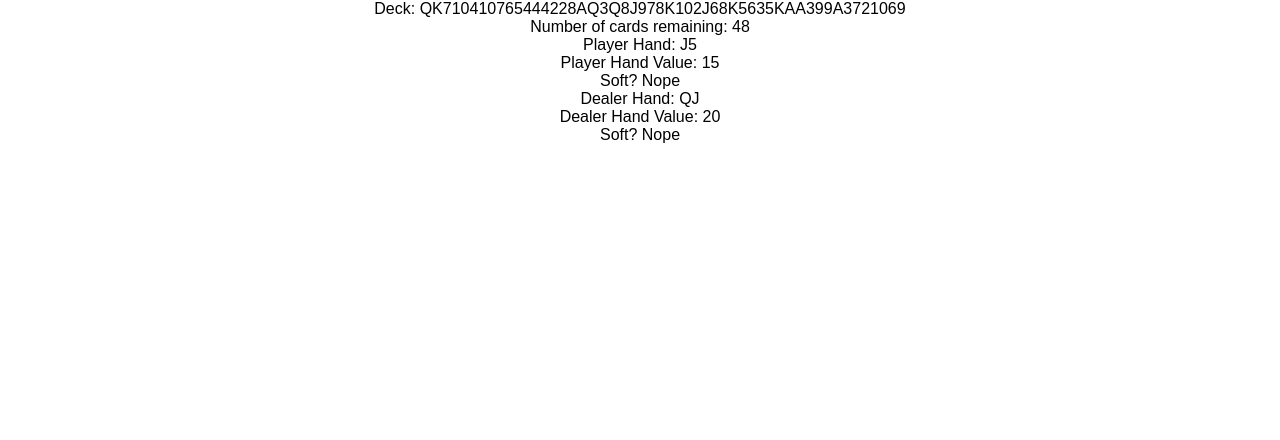
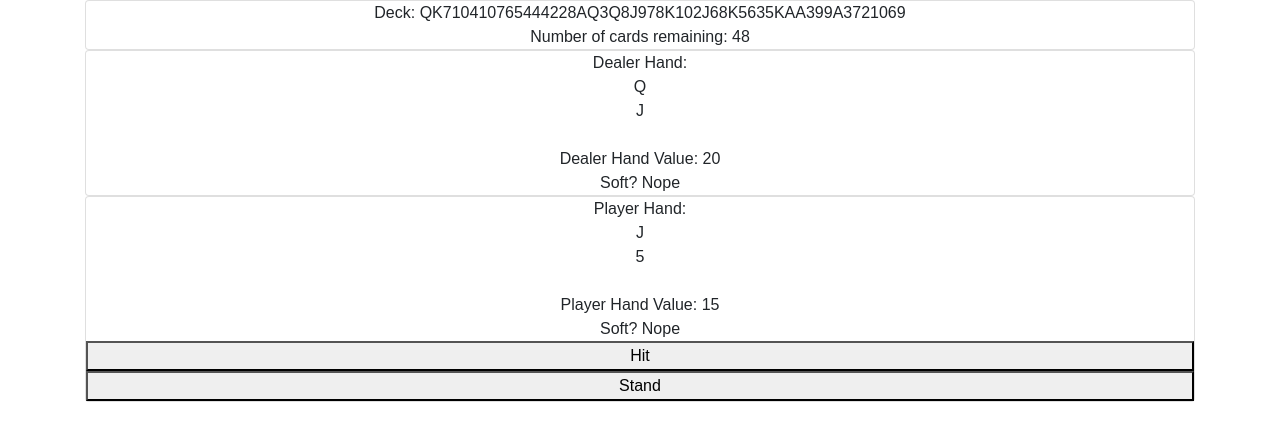
Before and after one commit to Xiupan/apple-blackjack, a React (Create React App) app: page / in a window 1280 px wide. Shown: the top 440 px of the page. Built offline with nearby package versions, Linux system fonts and the light colour scheme.

Commit message:
Refactored to use state.

```diff
--- a/public/index.html
+++ b/public/index.html
@@ -10,6 +10,7 @@
     -->
     <link rel="manifest" href="%PUBLIC_URL%/manifest.json">
     <link rel="shortcut icon" href="%PUBLIC_URL%/favicon.ico">
+    <link rel="stylesheet" href="https://maxcdn.bootstrapcdn.com/bootstrap/4.0.0-beta.2/css/bootstrap.min.css" integrity="sha384-PsH8R72JQ3SOdhVi3uxftmaW6Vc51MKb0q5P2rRUpPvrszuE4W1povHYgTpBfshb" crossorigin="anonymous">
     <!--
       Notice the use of %PUBLIC_URL% in the tags above.
       It will be replaced with the URL of the `public` folder during the build.
--- a/src/App.js
+++ b/src/App.js
@@ -16,14 +16,6 @@ const shuffle = inputArray => {
 shuffle(deckArray)
 let playerHand = []
 let dealerHand = []
-let playerHandValue = {
-  value: 0,
-  soft: "Nope"
-}
-let dealerHandValue = {
-  value: 0,
-  soft: "Nope"
-}
 
 const deal = (hand, deck) => {
   hand.push(deck.pop())
@@ -37,41 +29,76 @@ const calcHandValue = (hand, handObj) => {
       handObj.value += 10
       handObj.soft = "Yup"
     } else {
-      handObj.value += parseInt(hand[i])
+      handObj.value += parseInt(hand[i],0)
     }
   }
 }
 
-deal(playerHand, deckArray)
-deal(dealerHand, deckArray)
-deal(playerHand, deckArray)
-deal(dealerHand, deckArray)
-calcHandValue(playerHand, playerHandValue)
-calcHandValue(dealerHand, dealerHandValue)
+class App extends Component {
+  constructor(props){
+    super(props)
+    this.state = {
+      deck: deckArray,
+      playerHand: playerHand,
+      dealerHand: dealerHand,
+      playerHandValue: {
+        value: 0,
+        soft: "Nope"
+      },
+      dealerHandValue: {
+        value: 0,
+        soft: "Nope"
+      }
+    }
+  }
 
-class App extends Component {
+  handleClick = e => {
+    e.preventDefault()
+    deal(this.state.playerHand, this.state.deck)
+  }
+
   render() {
+
+    deal(this.state.playerHand, this.state.deck)
+    deal(this.state.dealerHand, this.state.deck)
+    deal(this.state.playerHand, this.state.deck)
+    deal(this.state.dealerHand, this.state.deck)
+    calcHandValue(this.state.playerHand, this.state.playerHandValue)
+    calcHandValue(this.state.dealerHand, this.state.dealerHandValue)
+    const playerHandElements = this.state.playerHand.map(element => {
+      return (
+        <div key={element}>{element}</div>
+      )
+    })
+    const dealerHandElements = this.state.dealerHand.map(element => {
+      return (
+        <div key={element}>{element}</div>
+      )
+    })
     return (
       <div className="App">
         <div className="container">
-          <div>
-            Deck: {deckArray}
+          <div className="card">
+            Deck: {this.state.deck}
             <br/>
-            Number of cards remaining: {deckArray.length}
+            Number of cards remaining: {this.state.deck.length}
           </div>
-          <div>
-            Player Hand: {playerHand}
+          <div className="card">
+            Dealer Hand: {dealerHandElements}
             <br/>
-            Player Hand Value: {playerHandValue.value}
+            Dealer Hand Value: {this.state.dealerHandValue.value}
             <br/>
-            Soft? {playerHandValue.soft}
+            Soft? {this.state.dealerHandValue.soft}
           </div>
-          <div>
-            Dealer Hand: {dealerHand}
+          <div className="card">
+            Player Hand: {playerHandElements}
             <br/>
-            Dealer Hand Value: {dealerHandValue.value}
+            Player Hand Value: {this.state.playerHandValue.value}
             <br/>
-            Soft? {dealerHandValue.soft}
+            Soft? {this.state.playerHandValue.soft}
+            <br/>
+            <button onClick={this.handleClick}>Hit</button>
+            <button>Stand</button>
           </div>
         </div>
       </div>
```
